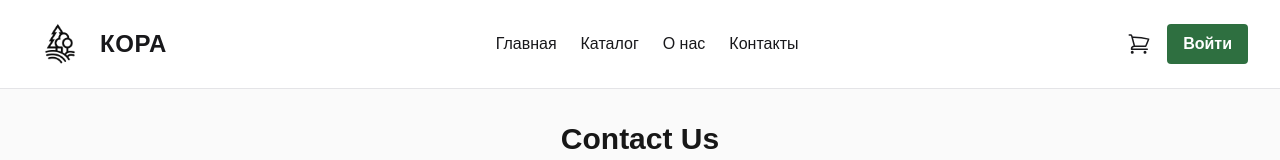
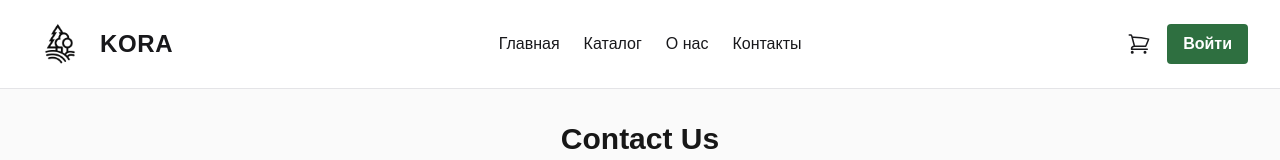
Before and after one commit to kitsaaa/kora, a Next.js app: page /contact in a window 1280 px wide. Shown: the top 160 px of the page. Built offline with nearby package versions, Linux system fonts and the light colour scheme; no server answers.

Commit message:
fix: relative api paths

```diff
--- a/src/app/(site)/Header.tsx
+++ b/src/app/(site)/Header.tsx
@@ -41,7 +41,7 @@ export default function Header() {
       <div className="flex items-center h-14">
         <Link href="/" className="flex items-center gap-3 group">
           <Image src="/logo.png" alt="KORA Logo" width={56} height={56} priority className="h-14 w-auto object-contain" />
-          <span className="text-2xl font-extrabold tracking-wide text-zinc-900 group-hover:text-zinc-700 transition">КОРА</span>
+          <span className="text-2xl font-extrabold tracking-wide text-zinc-900 group-hover:text-zinc-700 transition">KORA</span>
         </Link>
       </div>
       {/* Desktop nav */}
--- a/src/app/(site)/product/[id]/page.tsx
+++ b/src/app/(site)/product/[id]/page.tsx
@@ -34,8 +34,7 @@ interface Product {
 }
 
 async function getProduct(id: string) {
-  const baseUrl = getBaseUrl();
-  const res = await fetch(`${baseUrl}/api/products`, { cache: "no-store" });
+  const res = await fetch(`/api/products`, { cache: "no-store" });
   if (!res.ok) return null;
   const data = await res.json();
   return data.products?.find((p: Product) => p.id === id) || null;
```
